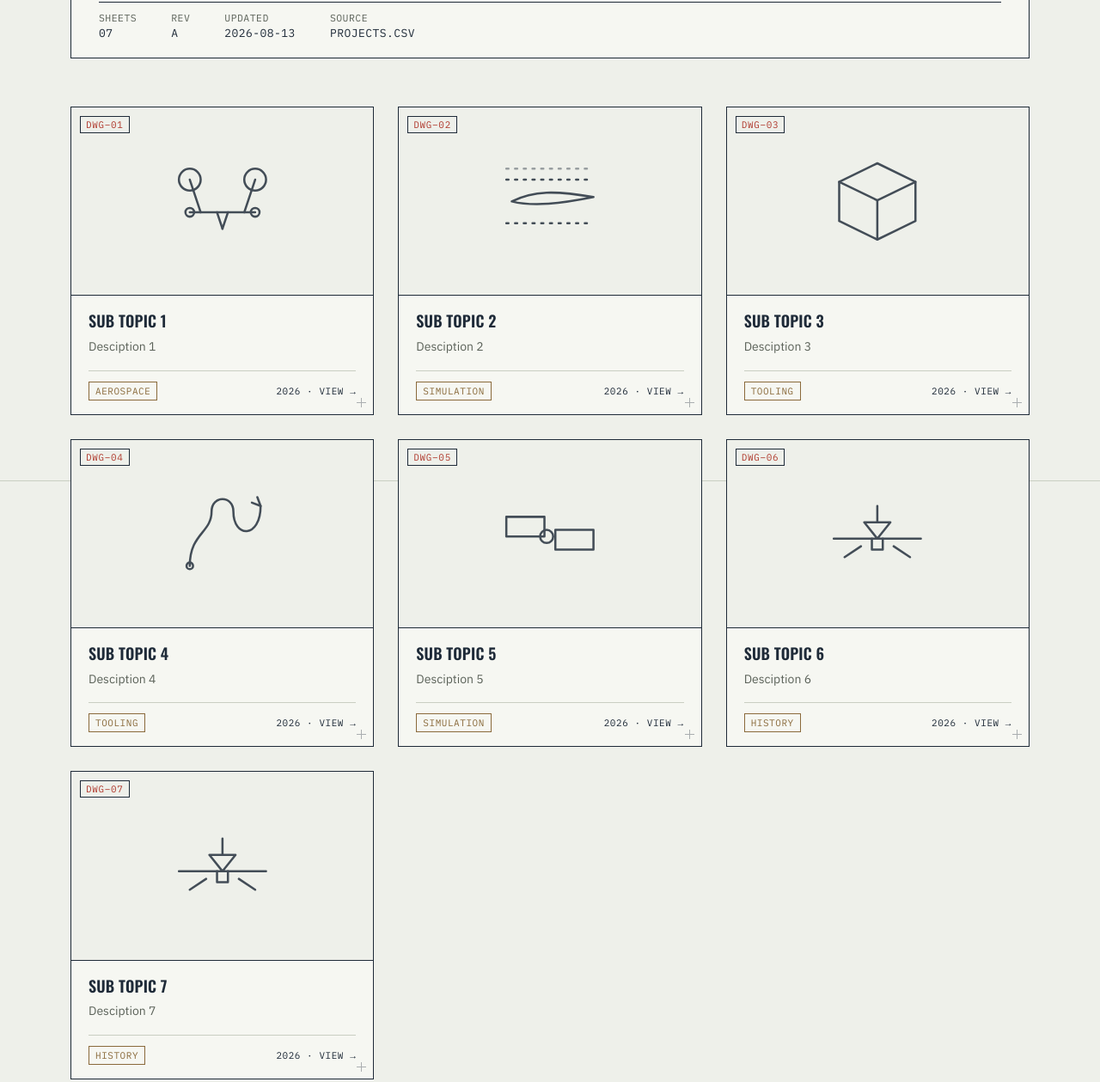
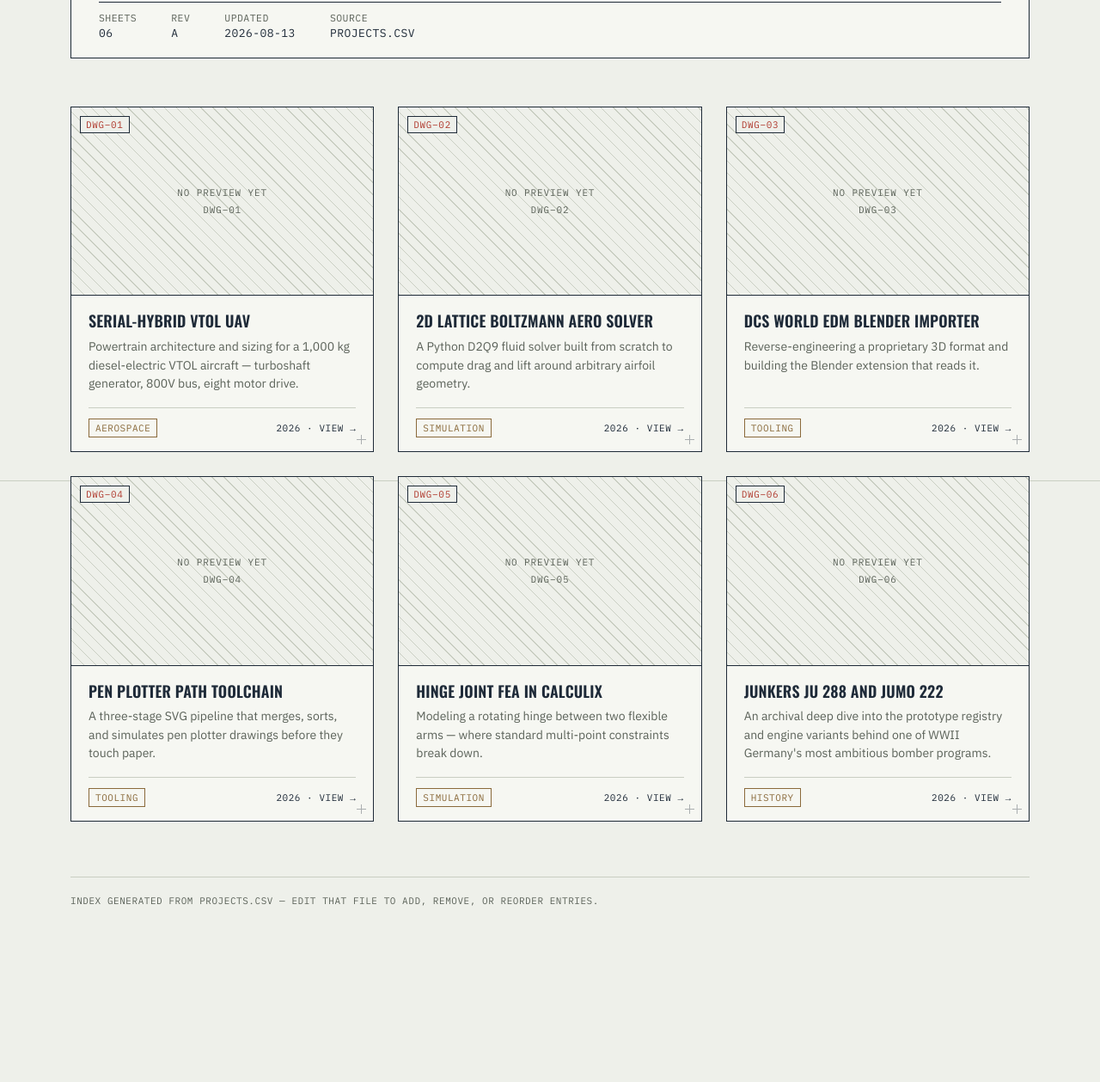
Before and after one commit to napobonaz/blog_P11, a plain HTML site: page posts/vtol-uav.html in a window 1280 px wide. Shown: the part 241-1500 px from the top of the page at 86% size. After the commit the page ends 1392 px from the top, so only its background shows below. Drawn offline with nearby package versions, Linux system fonts and the light colour scheme.

Commit message:
updates features and image

```diff
--- a/posts/projects.csv
+++ b/posts/projects.csv
@@ -1,8 +1,7 @@
 id,title,description,url,image,category,tag,date
-01,Sub topic 1,Desciption 1,posts/vtol-uav.html,,uav,Aerospace,2026
-02,Sub topic 2,Desciption 2,posts/lbm-solver.html,,lbm,Simulation,2026
-03,Sub topic 3,Desciption 3,posts/edm-importer.html,,edm,Tooling,2026
-04,Sub topic 4,Desciption 4,posts/plotter-toolchain.html,,plotter,Tooling,2026
-05,Sub topic 5,Desciption 5,posts/hinge-fea.html,,fea,Simulation,2026
-06,Sub topic 6,Desciption 6,posts/ju288.html,,aviation,History,2026
-07,Sub topic 7,Desciption 7,posts/ju288.html,,aviation,History,2026
+01,Serial-Hybrid VTOL UAV,"Powertrain architecture and sizing for a 1,000 kg diesel-electric VTOL aircraft — turboshaft generator, 800V bus, eight motor drive.",posts/vtol-uav.html,,uav,Aerospace,2026
+02,2D Lattice Boltzmann Aero Solver,A Python D2Q9 fluid solver built from scratch to compute drag and lift around arbitrary airfoil geometry.,posts/lbm-solver.html,,lbm,Simulation,2026
+03,DCS World EDM Blender Importer,Reverse-engineering a proprietary 3D format and building the Blender extension that reads it.,posts/edm-importer.html,,edm,Tooling,2026
+04,Pen Plotter Path Toolchain,"A three-stage SVG pipeline that merges, sorts, and simulates pen plotter drawings before they touch paper.",posts/plotter-toolchain.html,,plotter,Tooling,2026
+05,Hinge Joint FEA in CalculiX,Modeling a rotating hinge between two flexible arms — where standard multi-point constraints break down.,posts/hinge-fea.html,,fea,Simulation,2026
+06,Junkers Ju 288 and Jumo 222,An archival deep dive into the prototype registry and engine variants behind one of WWII Germany's most ambitious bomber programs.,posts/ju288.html,,aviation,History,2026
--- a/posts/vtol-uav.html
+++ b/posts/vtol-uav.html
@@ -166,15 +166,21 @@
     object-fit: cover;
   }
 
-  .thumb svg{
-    width: 58%;
-    height: 58%;
-    stroke: var(--ink);
-    fill: none;
-    stroke-width: 2;
-    stroke-linecap: round;
-    stroke-linejoin: round;
-    opacity: 0.82;
+  .thumb .placeholder{
+    display: flex;
+    flex-direction: column;
+    align-items: center;
+    justify-content: center;
+    gap: 6px;
+    width: 100%;
+    height: 100%;
+    color: var(--graphite);
+    font-family: 'IBM Plex Mono', monospace;
+    text-transform: uppercase;
+    letter-spacing: 0.08em;
+    font-size: 11px;
+    background:
+      repeating-linear-gradient(45deg, var(--paper-line) 0, var(--paper-line) 1px, transparent 1px, transparent 10px);
   }
 
   .dwg-no{
@@ -308,17 +314,6 @@ function parseCSV(text){
   return rows.map(r => Object.fromEntries(header.map((h, idx) => [h, (r[idx] || '').trim()])));
 }
 
-/* ---------- line-art placeholder icons, keyed by category ---------- */
-const ICONS = {
-  uav: `<svg viewBox="0 0 100 100"><line x1="20" y1="60" x2="80" y2="60"/><circle cx="20" cy="60" r="4"/><circle cx="80" cy="60" r="4"/><line x1="30" y1="60" x2="20" y2="30"/><line x1="70" y1="60" x2="80" y2="30"/><circle cx="20" cy="30" r="10"/><circle cx="80" cy="30" r="10"/><line x1="45" y1="60" x2="50" y2="75"/><line x1="55" y1="60" x2="50" y2="75"/></svg>`,
-  lbm: `<svg viewBox="0 0 100 100"><path d="M15 50 C 35 40, 55 40, 90 46 C 60 52, 35 55, 15 50 Z"/><path d="M10 30 H 90" stroke-dasharray="2 6"/><path d="M10 70 H 90" stroke-dasharray="2 6"/><path d="M10 20 H 90" stroke-dasharray="2 6" opacity="0.5"/></svg>`,
-  edm: `<svg viewBox="0 0 100 100"><path d="M50 15 L85 32 V68 L50 85 L15 68 V32 Z"/><path d="M15 32 L50 49 L85 32"/><line x1="50" y1="49" x2="50" y2="85"/></svg>`,
-  plotter: `<svg viewBox="0 0 100 100"><path d="M20 80 C 20 50, 40 50, 40 30 C 40 15, 60 15, 60 30 C 60 55, 85 55, 85 25"/><path d="M85 25 l-8 -3 M85 25 l-3 -8"/><circle cx="20" cy="80" r="3"/></svg>`,
-  fea: `<svg viewBox="0 0 100 100"><rect x="10" y="35" width="35" height="18"/><rect x="55" y="47" width="35" height="18"/><circle cx="47" cy="53" r="6"/></svg>`,
-  aviation: `<svg viewBox="0 0 100 100"><path d="M10 55 H90 M50 55 L38 40 H62 L50 55"/><path d="M50 40 V25"/><path d="M35 62 L20 72 M65 62 L80 72"/><path d="M45 55 L45 65 L55 65 L55 55"/></svg>`,
-  default: `<svg viewBox="0 0 100 100"><rect x="20" y="20" width="60" height="60"/><line x1="20" y1="40" x2="80" y2="40"/><line x1="35" y1="20" x2="35" y2="80"/></svg>`
-};
-
 async function init(){
   const grid = document.getElementById('grid');
   try{
@@ -334,10 +329,10 @@ async function init(){
       card.className = 'card';
       card.href = p.url || '#';
 
-      const icon = ICONS[p.category] || ICONS.default;
+      const placeholder = `<div class="placeholder"><span>No preview yet</span><span>DWG–${p.id || String(i+1).padStart(2,'0')}</span></div>`;
       const thumbInner = p.image
-        ? `<img src="${p.image}" alt="" loading="lazy" onerror="this.replaceWith(Object.assign(document.createElement('div'),{innerHTML:\`${icon}\`}).firstChild)">`
-        : icon;
+        ? `<img src="${p.image}" alt="" loading="lazy" onerror="this.replaceWith(Object.assign(document.createElement('div'),{innerHTML:\`${placeholder}\`}).firstChild)">`
+        : placeholder;
 
       card.innerHTML = `
         <div class="thumb">
```
Also changed, not shown: index.html (+18 -23 lines), projects.csv (+3 -4 lines), images/1.jpg (added), 2 other files.
